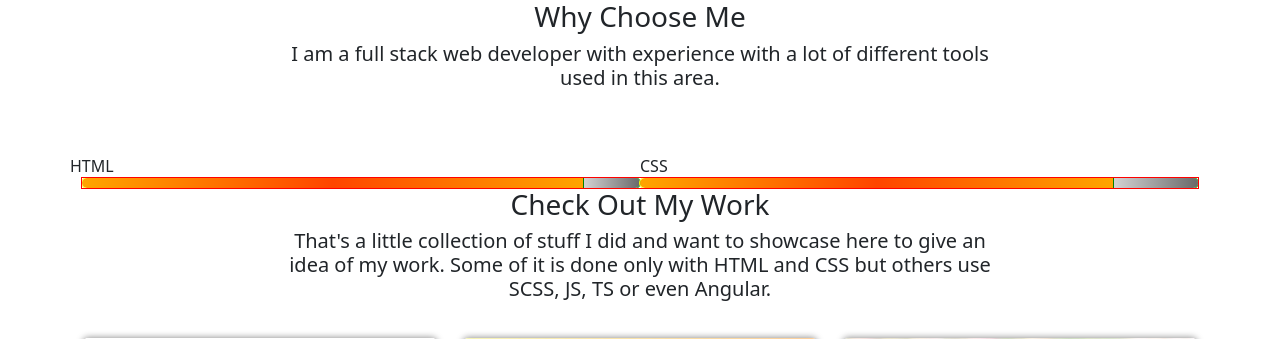
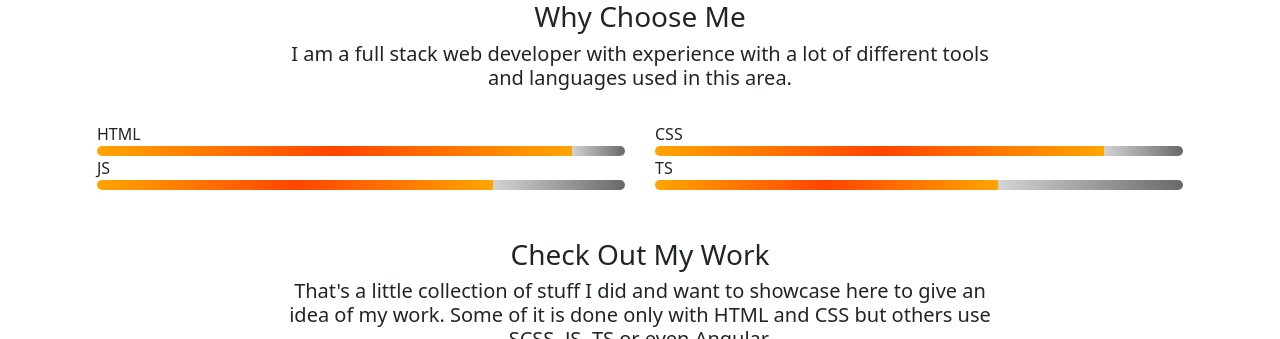
Before and after one commit to JFZelenak/CFV-deployedPortfolio, a PHP site: page / in a window 1280 px wide. Shown: the top 339 px of the page. Run offline with PHP 8.4, Linux system fonts and the light colour scheme.

Commit message:
add changes

```diff
--- a/index.html
+++ b/index.html
@@ -19,13 +19,12 @@
             <div class="col-2"></div>
             <div class="col-8">
                 <div class="h3 text-center">Why Choose Me</div>
-                <div class="h5 text-center mb-3">I am a full stack web developer with experience with a lot of different tools used in this area.</div>
+                <div class="h5 text-center mb-3">I am a full stack web developer with experience with a lot of different tools and languages used in this area.</div>
             </div>
             <div class="col-2"></div>
         </div>
-    </div>
-    <div class="container">
-        <div class="row">
+
+        <div class="row myTextRow">
             <div class="col-6">
                 HTML
             </div>
@@ -33,6 +32,7 @@
                 CSS
             </div>
         </div>
+
         <div class="row myPercentageRow">
             <div class="col-6">
                 <div class="d-flex">
@@ -46,8 +46,30 @@
                     <div class="gray" style="width: 15%;"> </div>
                 </div>
             </div>
+        </div>
 
-            <div class="col-6"></div>
+        <div class="row myTextRow">
+            <div class="col-6">
+                JS
+            </div>
+            <div class="col-6">
+                TS
+            </div>
+        </div>
+
+        <div class="row myPercentageRow">
+            <div class="col-6">
+                <div class="d-flex">
+                    <div class="orange" style="width: 75%;"> </div>
+                    <div class="gray" style="width: 25%;"> </div>
+                </div>
+            </div>
+            <div class="col-6">
+                <div class="d-flex">
+                    <div class="orange" style="width: 65%;"> </div>
+                    <div class="gray" style="width: 35%;"> </div>
+                </div>
+            </div>
         </div>
 
     </div>
--- a/style.css
+++ b/style.css
@@ -12,16 +12,17 @@ a img {
     border-radius: 5px;
     box-shadow: 0px 0px 7px gray;
 }
-.myPercentageRow {
+.myPercentageRow, .myTextRow {
     width: 100%;
-    height: 10px;
-    outline: 1px solid red;
     margin: 0px;
     padding: 0px;
 }
+.myPercentageRow {
+    height: 10px;
+}
 .col-6 {
-    padding-left: 0px;
-    padding-right: 0px;
+    padding-left: 15px;
+    padding-right: 15px;
     padding-top: 0px;
     padding-bottom: 0px;
 }
@@ -29,13 +30,11 @@ a img {
     background-color: orange;
     background-image: linear-gradient(90deg, orange,orangered, orange);
     border-radius: 5px 0px 0px 5px;
-    outline: 1px solid yellow;
 }
 .gray {
     background-color: gray;
     background-image: linear-gradient(90deg, lightgray, dimgray);
     border-radius: 0px 5px 5px 0px;
-    outline: 1px solid green;
 }
 .orange, .gray {
     height: 100%;
```
Also changed, not shown: data.ts (added, +16 -0 lines).
